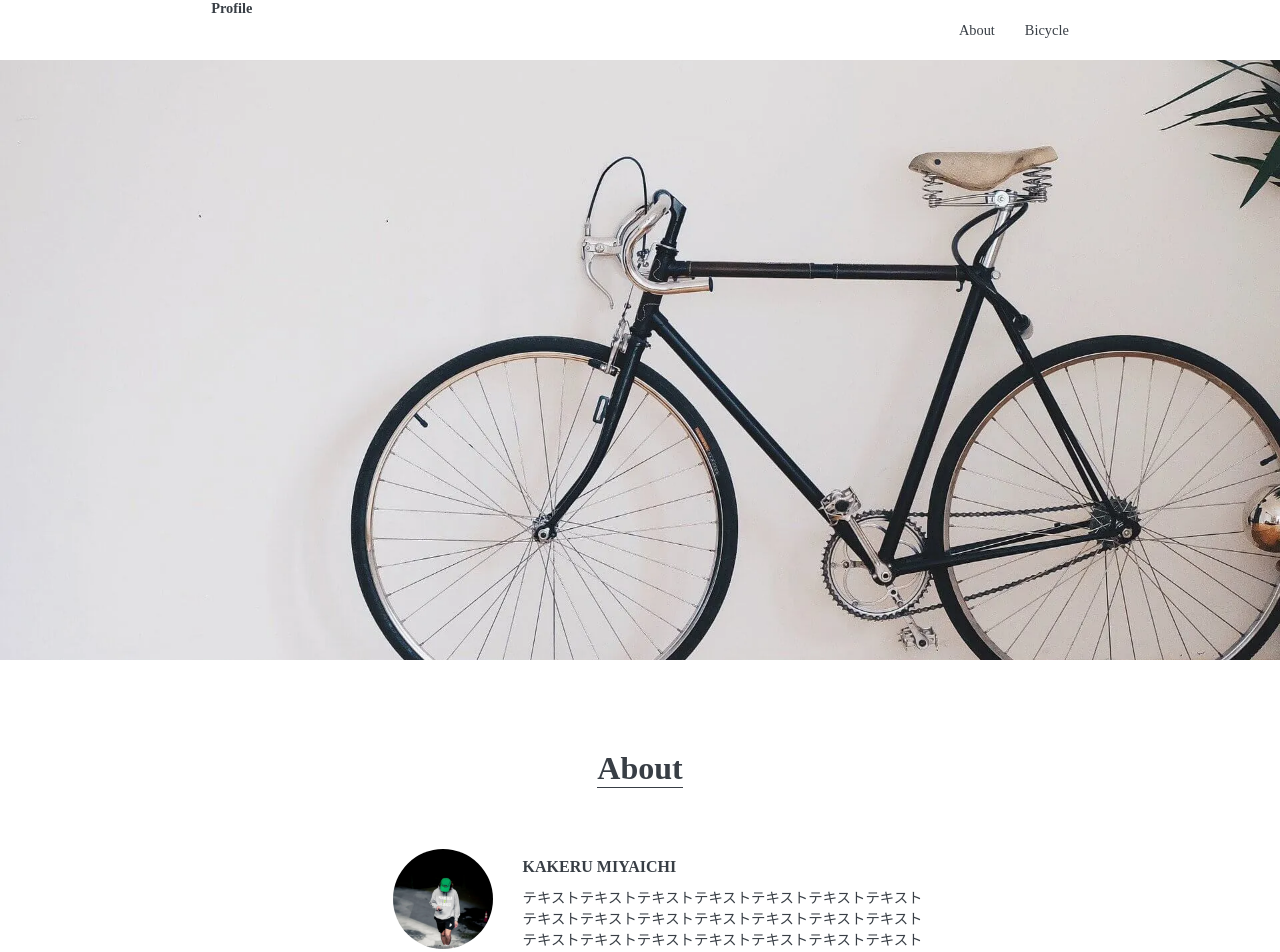
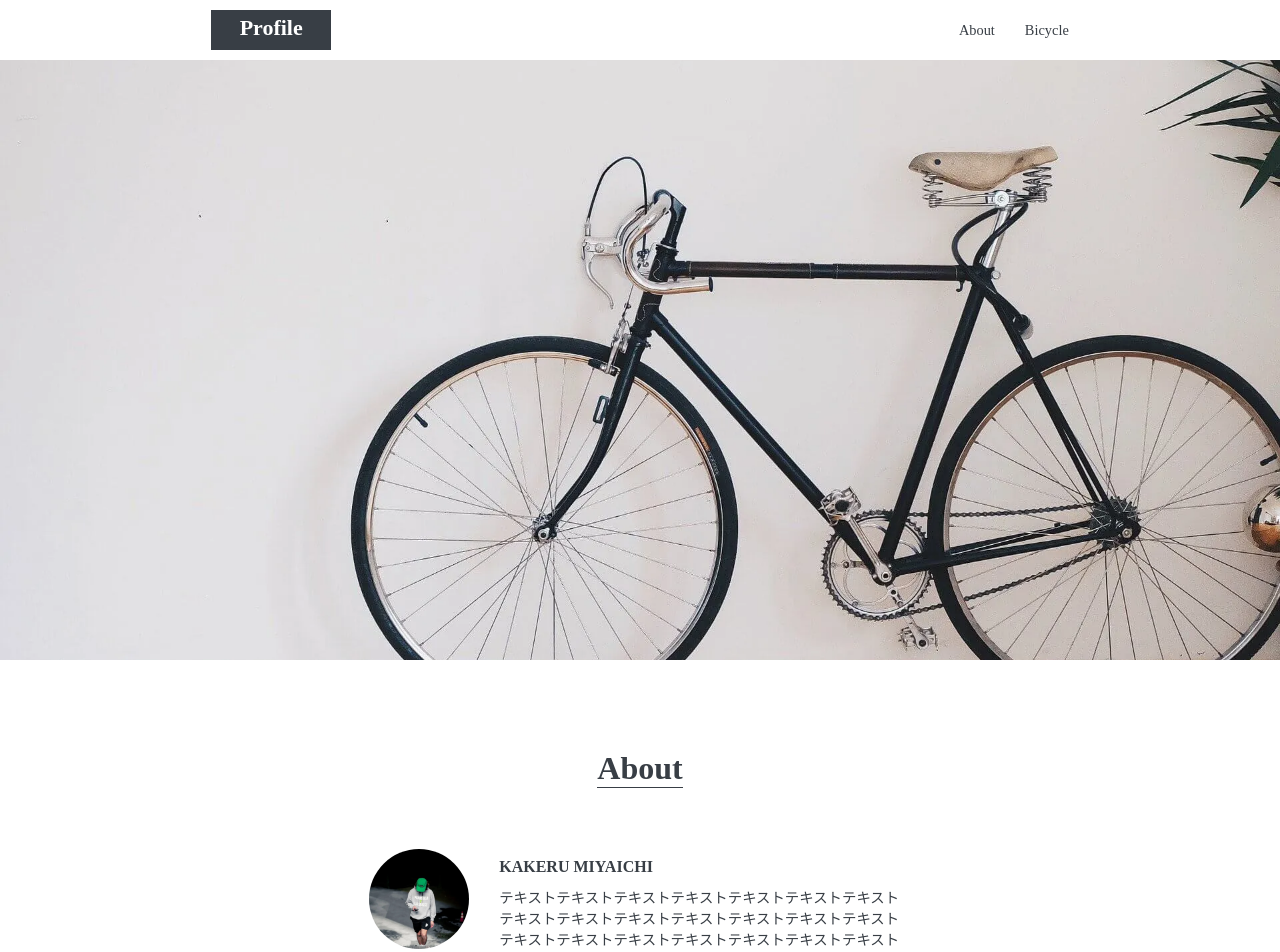
Before and after one commit to tamae99/Mytest2, a plain HTML site: page index.html in a window 1280 px wide. Shown: the top 952 px of the page. Drawn offline with Linux system fonts and the light colour scheme.

Commit message:
Add files via upload

```diff
--- a/index.html
+++ b/index.html
@@ -10,7 +10,7 @@
 <body>
   <section class="wrapper">
   <header class="header">
-  <h1 class="title" id="title"><a href="#title" class="link">Profile</a></h1>
+  <h1 class="title" id="title"><a href="" class="title-link">Profile</a></h1>
   <ul class="index">
     <li><a href="#about" class="link">About</a></li>
     <li><a href="#bicycle" class="link">Bicycle</a></li>
--- a/style.css
+++ b/style.css
@@ -174,11 +174,19 @@ body{
   justify-content: space-between;
   height:60px;
 }
-.logo{
-  display: block;
+.title{
   width:120px;
   height:40px;
   margin:10px 0;
+  background-color: #383e45;
+  color:white;
+  text-align: center;
+  font-size: 22px;
+  padding-top: 5px;
+}
+
+.title:hover{
+  cursor: pointer;
 }
 
 .index{
@@ -187,7 +195,13 @@ body{
   align-items: center;
 }
 
-.link{
+.link:hover{
+  cursor:pointer;
+  opacity:.7;
+}
+
+.link,
+.title-link{
   all:unset;
 }
 
@@ -213,7 +227,7 @@ body{
   width:100px;
   height:100px;
   border-radius: 50%;
-  margin:0 30px 0 50px;
+  margin-right:30px;
 }
 
 .content-title{
@@ -221,10 +235,6 @@ body{
   width:397px;
   margin:10px 0;
   font-weight: bold;
-}
-
-.text{
-  width:28em;
 }
 
 /* Bicycle */
@@ -277,6 +287,10 @@ body{
   margin:0 auto;
 }
 
+.text{
+  overflow-wrap:break-all;
+}
+
 /* bicycle */
 .contents{
   flex-direction: column;
```
